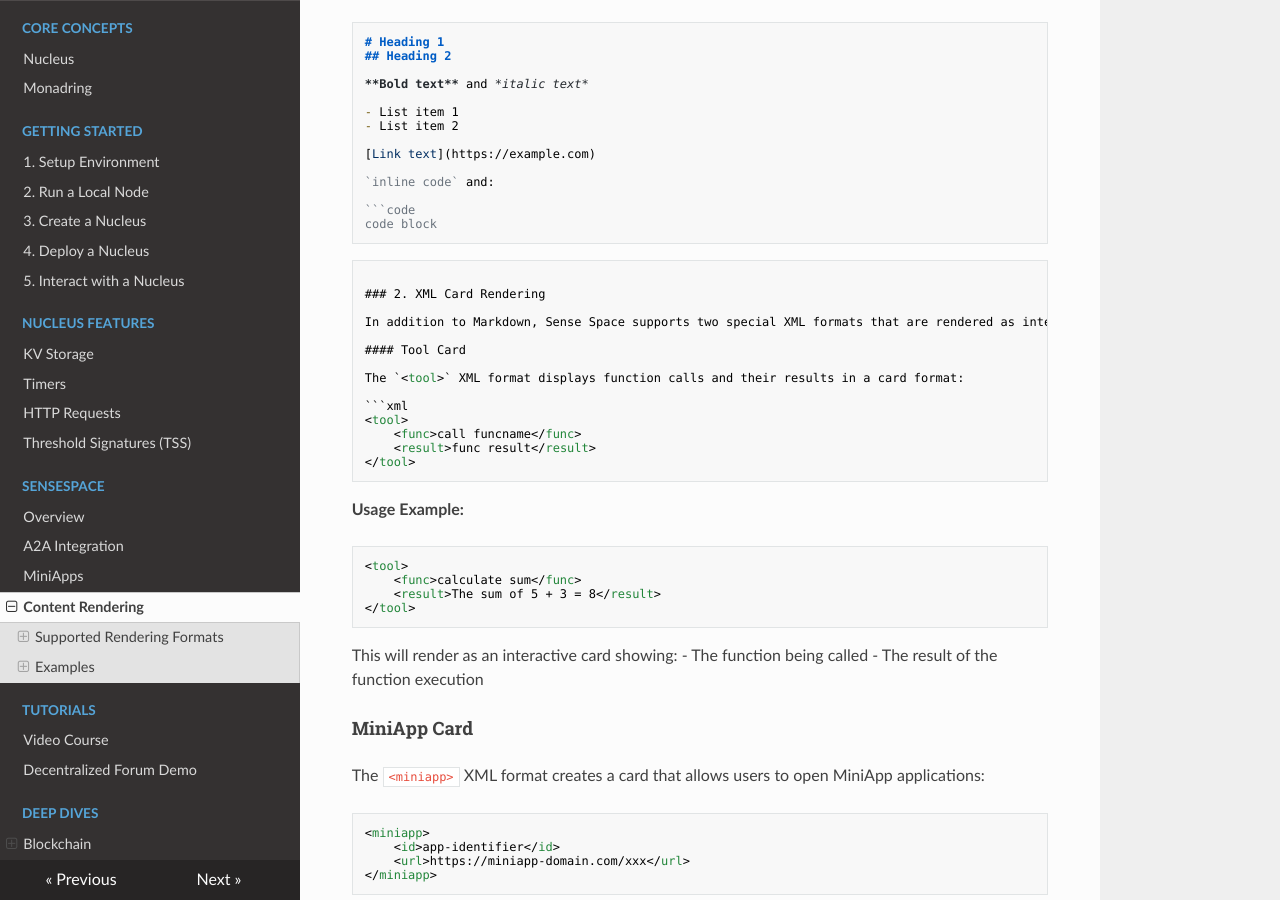
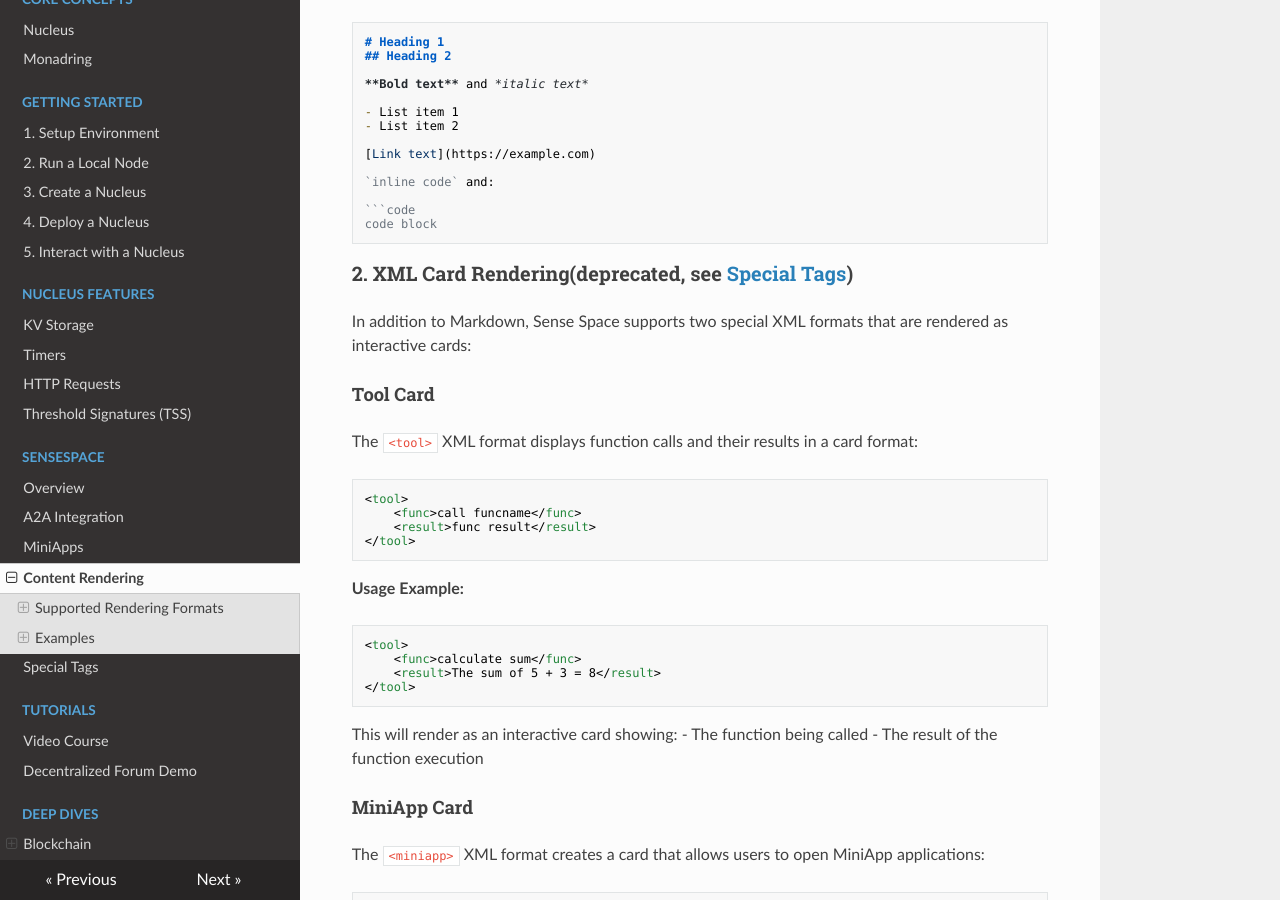
Before and after one commit to verisense-network/docs, an MkDocs documentation site: the page built from docs/6_sensespace/content_rendering.md, in a window 1280 px wide and 900 px high, scrolled down 629 px. Built offline with MkDocs 1.6.1, drawn with Linux system fonts in a browser that asks for light colours; nearby versions of some CDN libraries.

Commit message:
update special tags

````diff
--- a/docs/6_sensespace/content_rendering.md
+++ b/docs/6_sensespace/content_rendering.md
@@ -33,9 +33,8 @@ Example:
 ```code
 code block
 ```
-```
 
-### 2. XML Card Rendering
+### 2. XML Card Rendering(deprecated,  see [Special Tags](../special_tags/))
 
 In addition to Markdown, Sense Space supports two special XML formats that are rendered as interactive cards:
 
--- a/mkdocs.yml
+++ b/mkdocs.yml
@@ -25,6 +25,7 @@ nav:
     - 'A2A Integration': '6_sensespace/a2a_integration.md'
     - 'MiniApps': '6_sensespace/miniapps.md'
     - 'Content Rendering': '6_sensespace/content_rendering.md'
+    - 'Special Tags': '6_sensespace/special_tags.md'
   - 'Tutorials':
     - 'Video Course': '7_tutorials/video_course.md'
     - 'Decentralized Forum Demo': '7_tutorials/decentralized_forum.md'
````
Also changed, not shown: docs/6_sensespace/special_tags.md (added, +56 -0 lines).
